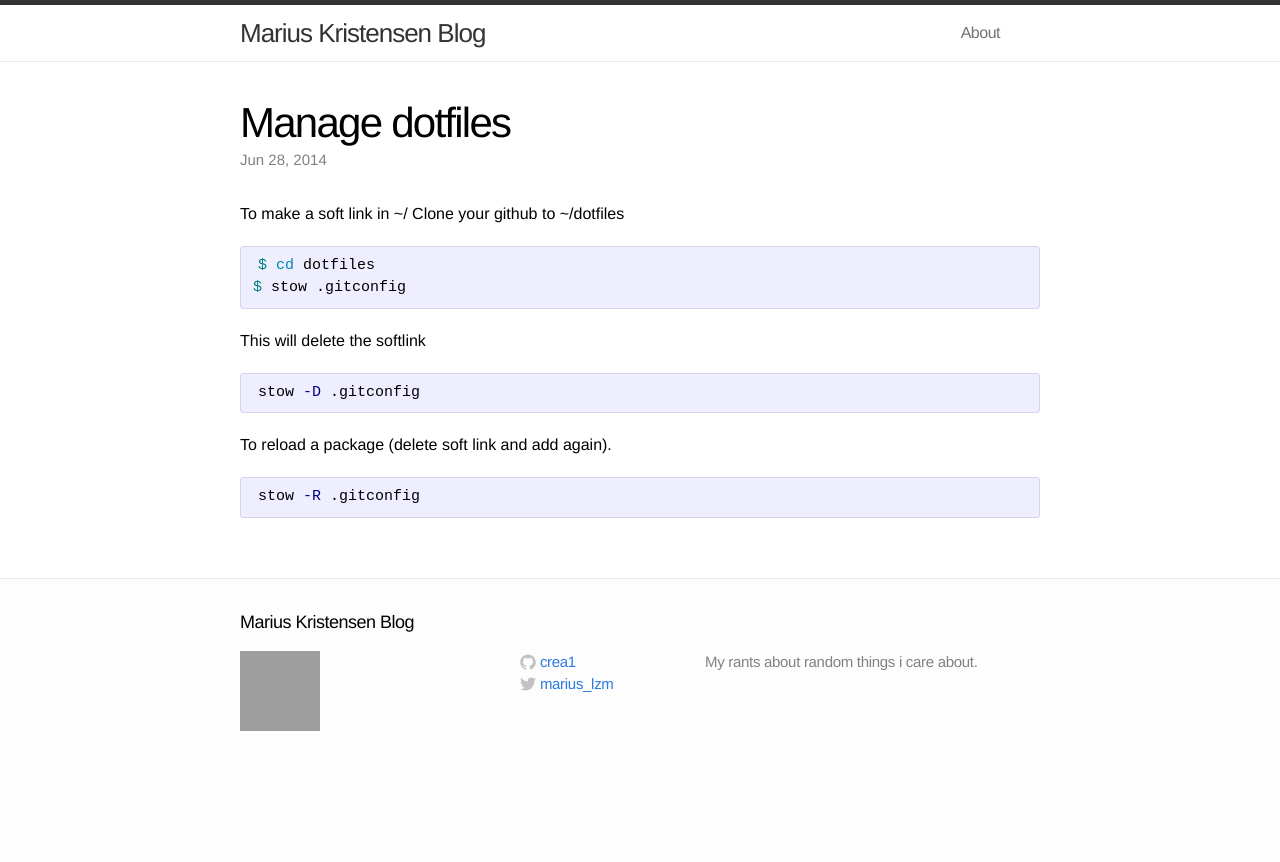
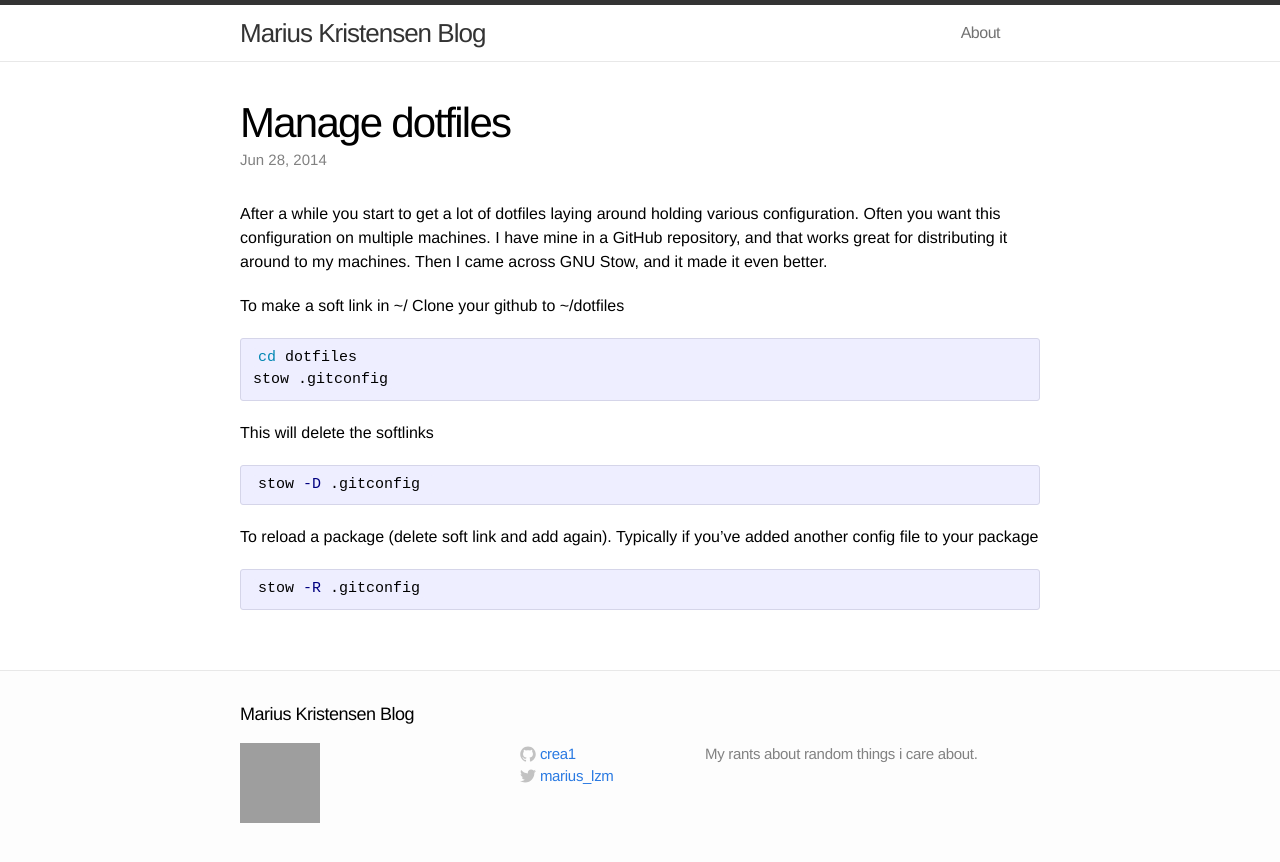
Before and after one commit to crea1/crea1.github.io, a Jekyll site: the page built from _posts/2015-08-04-manage-dotfiles.markdown, in a window 1280 px wide. Shown: the top 862 px of the page. Built offline with Jekyll 4.4.1, drawn with Linux system fonts in a browser that asks for light colours; grey boxes are pictures that could not be loaded.

Commit message:
Expanding

```diff
--- a/_posts/2015-08-04-manage-dotfiles.markdown
+++ b/_posts/2015-08-04-manage-dotfiles.markdown
@@ -2,23 +2,25 @@
 layout: post
 title:  "Manage dotfiles"
 date:   2014-06-28 19:51:12
-categories: dotfiles
+categories: dotfiles linux
 ---
+
+After a while you start to get a lot of dotfiles laying around holding various configuration. Often you want this configuration on multiple machines. I have mine in a GitHub repository, and that works great for distributing it around to my machines. Then I came across GNU Stow, and it made it even better.
 
 To make a soft link in ~/
 Clone your github to ~/dotfiles
 {% highlight bash %}
-$ cd dotfiles
-$ stow .gitconfig
+cd dotfiles
+stow .gitconfig
 {% endhighlight %}
 
-This will delete the softlink
+This will delete the softlinks
 
 {% highlight bash %}
 stow -D .gitconfig
 {% endhighlight %}
 
-To reload a package (delete soft link and add again).
+To reload a package (delete soft link and add again). Typically if you've added another config file to your package
 
 {% highlight bash %}
 stow -R .gitconfig
```
